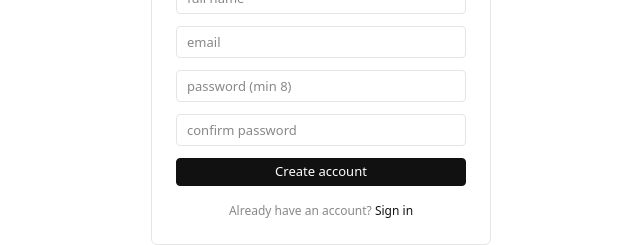
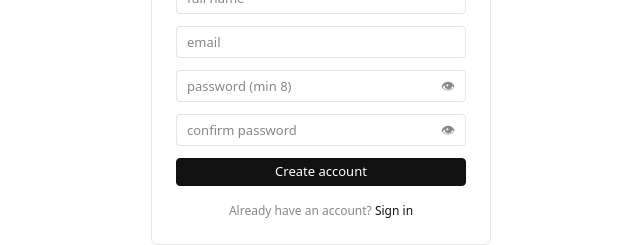
Before and after one commit to wildananugrah/gantt, a React (Vite) app in the folder packages/client/: page /register in a window 1280 px wide. Shown: the part 319-564 px from the top of the page, without its empty margins (319-959 px from the left). Built offline with nearby package versions, Linux system fonts and the light colour scheme; no server answers.

Commit message:
feat(client): PasswordInput with show/hide eye toggle; used in Login, Register, Profile (current+new+confirm), Admin Users dialog

```diff
--- /dev/null
+++ b/packages/client/src/components/ui/PasswordInput.tsx
@@ -0,0 +1,32 @@
+import { forwardRef, useState, type InputHTMLAttributes } from 'react';
+
+/**
+ * Password input with a visibility toggle. Drop-in replacement for the bare
+ * <Input type="password"> wherever we collect a password.
+ */
+export const PasswordInput = forwardRef<HTMLInputElement, InputHTMLAttributes<HTMLInputElement>>(
+  ({ className = '', ...props }, ref) => {
+    const [visible, setVisible] = useState(false);
+    return (
+      <div className="relative">
+        <input
+          ref={ref}
+          type={visible ? 'text' : 'password'}
+          className={`h-8 w-full pl-2.5 pr-9 text-[13px] border border-rule rounded bg-paper text-ink placeholder:text-muted focus-visible:outline-none focus-visible:ring-2 focus-visible:ring-focus/40 ${className}`}
+          {...props}
+        />
+        <button
+          type="button"
+          tabIndex={-1}
+          onClick={() => setVisible((v) => !v)}
+          aria-label={visible ? 'Hide password' : 'Show password'}
+          title={visible ? 'Hide password' : 'Show password'}
+          className="absolute inset-y-0 right-0 w-9 flex items-center justify-center text-muted hover:text-ink text-[14px] leading-none"
+        >
+          {visible ? '🙈' : '👁'}
+        </button>
+      </div>
+    );
+  },
+);
+PasswordInput.displayName = 'PasswordInput';
--- a/packages/client/src/pages/LoginPage.tsx
+++ b/packages/client/src/pages/LoginPage.tsx
@@ -3,6 +3,7 @@ import { useState } from 'react';
 import { useAuth } from '../lib/auth';
 import { Button } from '../components/ui/Button';
 import { Input } from '../components/ui/Input';
+import { PasswordInput } from '../components/ui/PasswordInput';
 
 export function LoginPage() {
   const { login, user } = useAuth();
@@ -31,7 +32,7 @@ export function LoginPage() {
       >
         <h1 className="text-lg font-semibold">Sign in</h1>
         <Input value={email} onChange={(e) => setEmail(e.target.value)} placeholder="email" autoComplete="email" />
-        <Input value={pw} onChange={(e) => setPw(e.target.value)} placeholder="password" type="password" autoComplete="current-password" />
+        <PasswordInput value={pw} onChange={(e) => setPw(e.target.value)} placeholder="password" autoComplete="current-password" />
         {err && <p className="text-[12px] text-red-600">{err}</p>}
         <Button disabled={busy} type="submit">{busy ? 'Signing in…' : 'Sign in'}</Button>
         <p className="text-[12px] text-muted text-center mt-1">
--- a/packages/client/src/pages/ProfilePage.tsx
+++ b/packages/client/src/pages/ProfilePage.tsx
@@ -7,6 +7,7 @@ import { useAuth } from '../lib/auth';
 import { AppTopBar } from '../components/AppTopBar';
 import { Button } from '../components/ui/Button';
 import { Input } from '../components/ui/Input';
+import { PasswordInput } from '../components/ui/PasswordInput';
 
 export function ProfilePage() {
   const { user, loading } = useAuth();
@@ -112,13 +113,13 @@ function PasswordForm() {
     <form onSubmit={submit} className="flex flex-col gap-3 border border-rule rounded-md p-5">
       <h2 className="text-[13px] uppercase tracking-wider text-muted">Change password</h2>
       <Field label="Current password">
-        <Input type="password" autoComplete="current-password" value={currentPassword} onChange={(e) => setCurrent(e.target.value)} required />
+        <PasswordInput autoComplete="current-password" value={currentPassword} onChange={(e) => setCurrent(e.target.value)} required />
       </Field>
       <Field label="New password (min 8)">
-        <Input type="password" autoComplete="new-password" value={newPassword} onChange={(e) => setNew(e.target.value)} required minLength={8} />
+        <PasswordInput autoComplete="new-password" value={newPassword} onChange={(e) => setNew(e.target.value)} required minLength={8} />
       </Field>
       <Field label="Confirm new password">
-        <Input type="password" autoComplete="new-password" value={confirm} onChange={(e) => setConfirm(e.target.value)} required minLength={8} />
+        <PasswordInput autoComplete="new-password" value={confirm} onChange={(e) => setConfirm(e.target.value)} required minLength={8} />
       </Field>
       {okMsg && <p className="text-[12px] text-emerald-700">{okMsg}</p>}
       {err && <p className="text-[12px] text-red-600">{err}</p>}
--- a/packages/client/src/pages/RegisterPage.tsx
+++ b/packages/client/src/pages/RegisterPage.tsx
@@ -3,6 +3,7 @@ import { useState } from 'react';
 import { useAuth } from '../lib/auth';
 import { Button } from '../components/ui/Button';
 import { Input } from '../components/ui/Input';
+import { PasswordInput } from '../components/ui/PasswordInput';
 
 export function RegisterPage() {
   const { register, user } = useAuth();
@@ -37,8 +38,8 @@ export function RegisterPage() {
         <h1 className="text-lg font-semibold">Create an account</h1>
         <Input value={name} onChange={(e) => setName(e.target.value)} placeholder="full name" autoComplete="name" required minLength={1} maxLength={120} />
         <Input value={email} onChange={(e) => setEmail(e.target.value)} placeholder="email" type="email" autoComplete="email" required />
-        <Input value={pw} onChange={(e) => setPw(e.target.value)} placeholder="password (min 8)" type="password" autoComplete="new-password" required minLength={8} />
-        <Input value={confirm} onChange={(e) => setConfirm(e.target.value)} placeholder="confirm password" type="password" autoComplete="new-password" required minLength={8} />
+        <PasswordInput value={pw} onChange={(e) => setPw(e.target.value)} placeholder="password (min 8)" autoComplete="new-password" required minLength={8} />
+        <PasswordInput value={confirm} onChange={(e) => setConfirm(e.target.value)} placeholder="confirm password" autoComplete="new-password" required minLength={8} />
         {err && <p className="text-[12px] text-red-600">{err}</p>}
         <Button disabled={busy} type="submit">{busy ? 'Creating account…' : 'Create account'}</Button>
         <p className="text-[12px] text-muted text-center mt-1">
--- a/packages/client/src/pages/UsersAdminPage.tsx
+++ b/packages/client/src/pages/UsersAdminPage.tsx
@@ -7,6 +7,7 @@ import { useAuth } from '../lib/auth';
 import { AppTopBar } from '../components/AppTopBar';
 import { Button } from '../components/ui/Button';
 import { Input } from '../components/ui/Input';
+import { PasswordInput } from '../components/ui/PasswordInput';
 import { Select } from '../components/ui/Select';
 import { Dialog } from '../components/ui/Dialog';
 
@@ -96,7 +97,7 @@ function NewUserDialog({ open, onClose }: { open: boolean; onClose: () => void }
       >
         <Input placeholder="Name" value={name} onChange={(e) => setName(e.target.value)} required autoFocus />
         <Input placeholder="email@example.com" type="email" value={email} onChange={(e) => setEmail(e.target.value)} required />
-        <Input placeholder="Password (min 8)" type="password" value={password} onChange={(e) => setPassword(e.target.value)} required minLength={8} />
+        <PasswordInput placeholder="Password (min 8)" value={password} onChange={(e) => setPassword(e.target.value)} required minLength={8} />
         <Select value={role} onChange={(e) => setRole(e.target.value as 'admin' | 'member')}>
           <option value="member">Member</option>
           <option value="admin">Admin</option>
```
